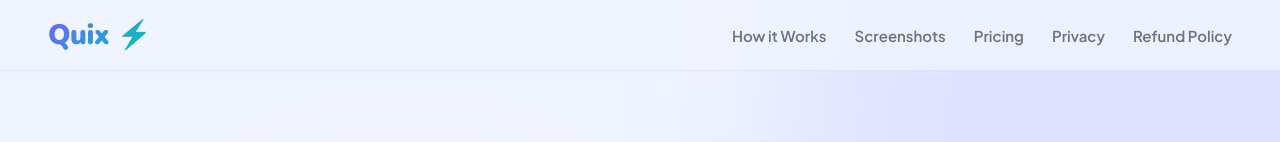
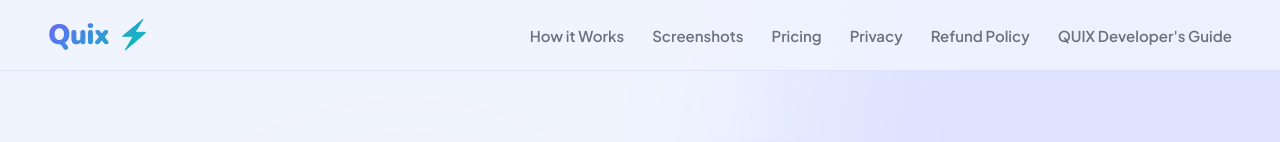
Before and after one commit to Gaurav-AL/quix.com, a plain HTML site: page index.html in a window 1280 px wide. Shown: the top 142 px of the page. Drawn offline with nearby package versions, Linux system fonts and the light colour scheme.

Commit message:
Update index.html

```diff
--- a/index.html
+++ b/index.html
@@ -384,7 +384,7 @@ footer{
     <a href="#pricing">Pricing</a>
     <a href="privacy.html">Privacy</a>
     <a href="refund.html">Refund Policy</a>
-
+   <a  href="quix_dart_guide.html"> QUIX Developer's Guide</a>
   </div>
 </nav>
 
```
